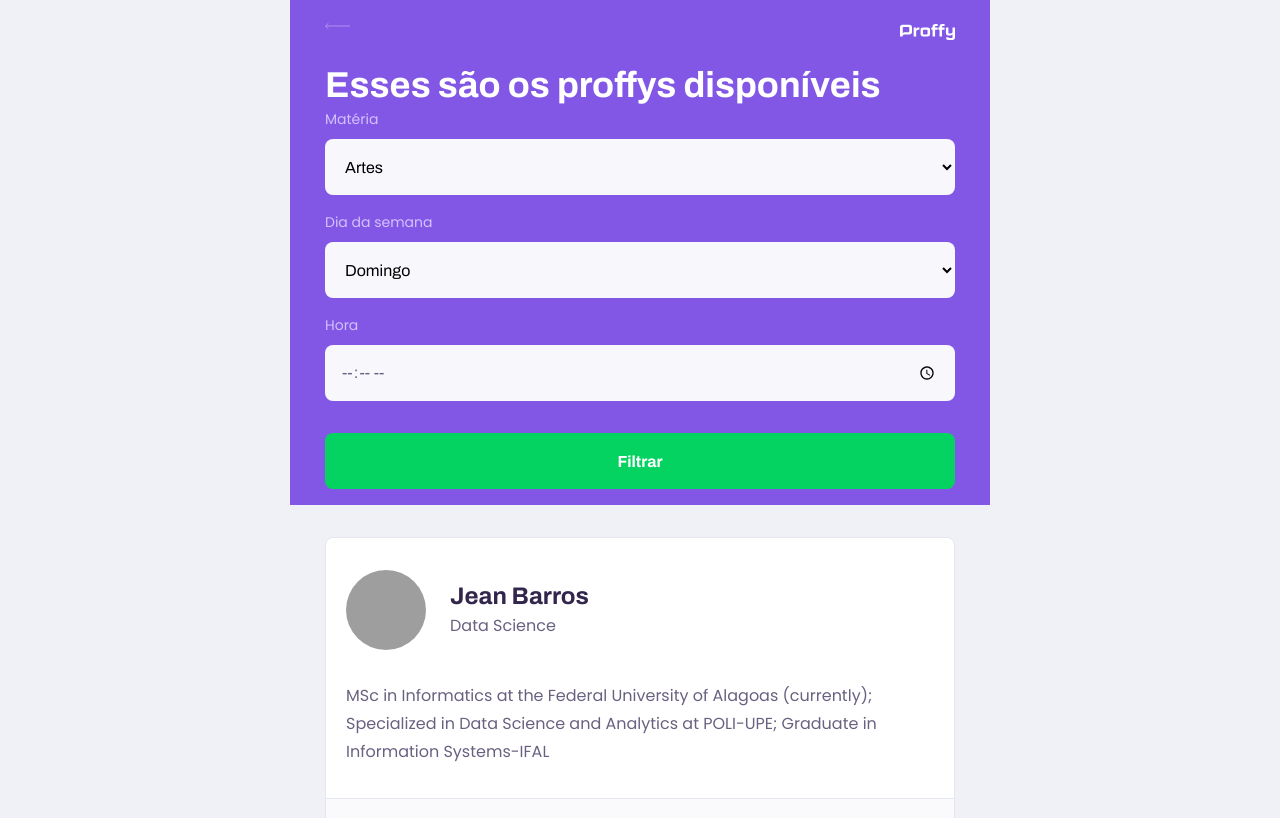
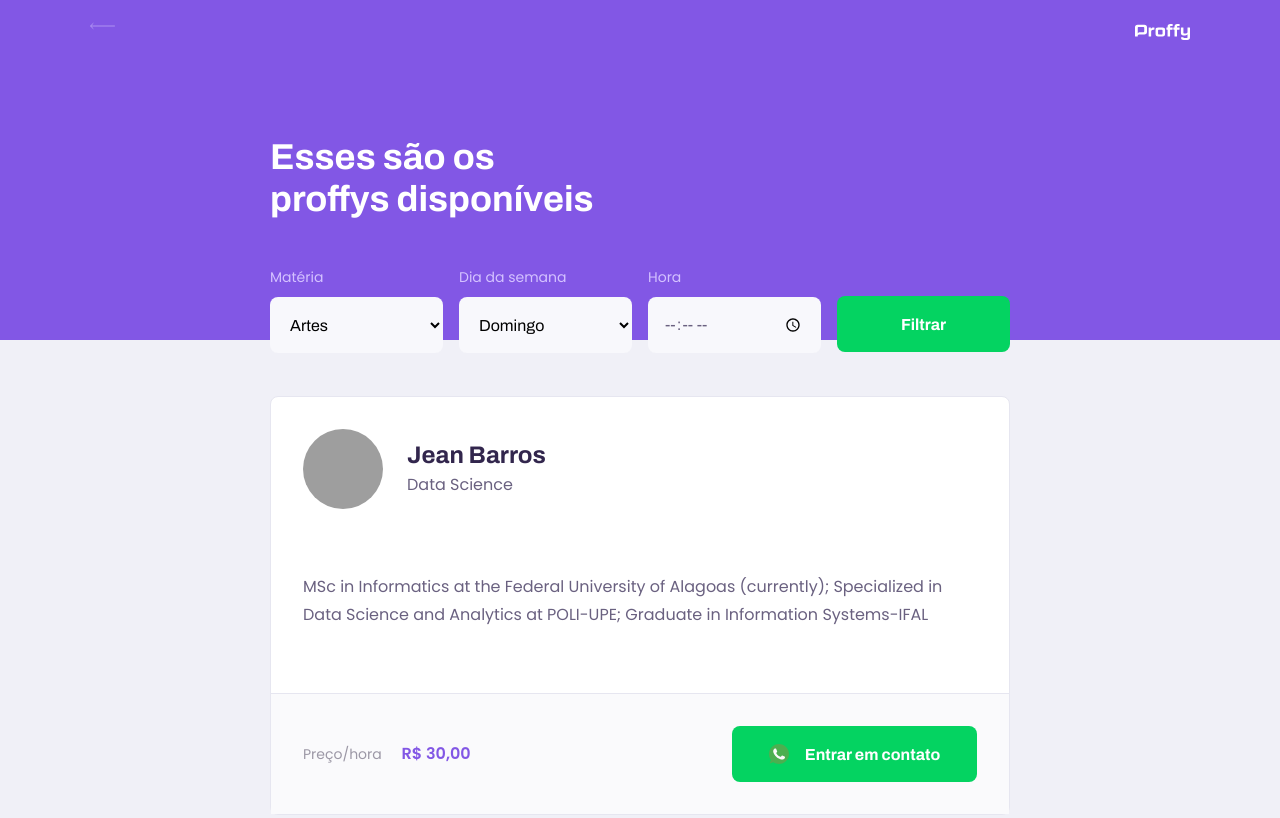
Before and after one commit to jeanteixeira/nlw, a plain HTML site: page study.html in a window 1280 px wide. Shown: the top 818 px of the page. Drawn offline with Linux system fonts and the light colour scheme; grey boxes are pictures that could not be loaded.

Commit message:
Ajusting layout to desktop

```diff
--- a/styles/partials/page-study.css
+++ b/styles/partials/page-study.css
@@ -37,7 +37,9 @@
 
 .page-header .header-content {
     width: 90%;
-    margin: 0 auto;
+    margin: 3.2rem auto;
+    position: relative;
+
 }
 
 .page-header .header-content strong {
@@ -156,7 +158,7 @@
     margin-top: 0.4rem;
 }
 
-.teacher-item p{
+.teacher-item > p{
     padding: 0 2rem;
     font-size: 1.6rem;
     line-height: 2.8rem;
@@ -208,3 +210,75 @@
 .teacher-item footer button:hover {
     background: var(--color-secondary-dark);
 }
+
+
+@media (min-width:700px) {
+    #page-study #container {
+        max-width: 100vw;
+    }
+
+    .page-header {
+        height: 340px;
+    }
+
+    .page-header .top-bar-container {
+        max-width: 1100px;
+    }
+
+    .page-header .header-content {
+        max-width: 740px;
+        margin: 0 auto;
+
+        flex: 1 1;
+        padding-bottom: 48px;
+        display: flex;
+        flex-direction: column;
+        justify-content: center;
+    }
+
+    .page-header .header-content strong {
+        max-width: 350px;
+    }
+
+    .teacher-item header,
+    .teacher-item footer {
+        padding: 32px;
+    }
+
+    #search-teachers {
+        display: grid;
+        grid-template-columns: repeat(4, 1fr);
+        gap: 16px;
+        position: absolute;
+        bottom: -28px;
+    }
+
+    #page-study main {
+        padding: 32px 0;
+        max-width: 740px;
+        margin: 0 auto;
+    }
+
+    #search-teachers .select-block {
+        margin-bottom: 0;
+    }
+
+    .teacher-item > p {
+        padding: 32px;
+    }
+
+    .teacher-item footer p strong {
+        display: initial;
+        margin-left: 16px;
+    }
+
+    .teacher-item footer button {
+        width: 245px;
+        font-size: 16px;
+        justify-content: center;
+    }
+
+    .teacher-item footer button img {
+        margin-right: 16px;
+    }
+}
```
